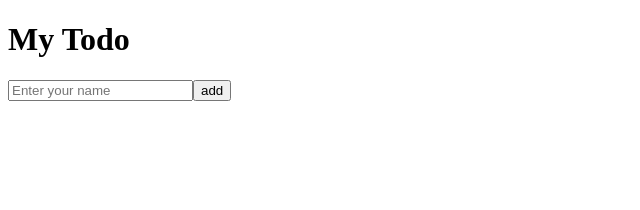
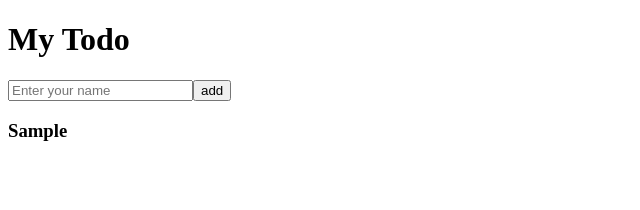
Before and after one commit to narayann7/mini-projects, a React (Create React App) app in the folder todo-app/: page / in a window 1280 px wide. Both pictures are taken after typing "Sample" into the empty fields and a click on the button "add". Shown: the top 210 px of the page, without its empty margins (0-640 px from the left). Built offline with nearby package versions, Linux system fonts and the light colour scheme.

Commit message:
bug-fixes

```diff
--- a/todo-app/package.json
+++ b/todo-app/package.json
@@ -8,6 +8,7 @@
     "@testing-library/user-event": "^13.5.0",
     "react": "^18.0.0",
     "react-dom": "^18.0.0",
+    "react-icons": "^4.3.1",
     "react-scripts": "5.0.1",
     "web-vitals": "^2.1.4"
   },
--- a/todo-app/src/components/forms.js
+++ b/todo-app/src/components/forms.js
@@ -1,18 +1,15 @@
 import React, { useState } from 'react'
 
-function TodoForm(porps) {
+function TodoForm(props) {
 
     const [input, setInput] = useState('');
 
     const handleSubmit = (e) => {
         e.preventDefault();
-
-        // props.onSubmit({
-        //     id: Math.floor(Math.random() * 1000),
-        //     text: input
-        // });
-
-
+        props.onSubmit({
+            id: Math.floor(Math.random() * 1000),
+            text: input
+        });
         setInput('');
     }
 
--- a/todo-app/src/components/todo.js
+++ b/todo-app/src/components/todo.js
@@ -1,9 +1,16 @@
 import React from 'react'
 
-function todo() {
-  return (
-    <div>todo</div>
-  )
+function Todo({ todos, removeTodo }) {
+  return todos.map((todo, index) => (
+
+    <div key={todo.id} >
+
+      <h3>{todo.text}</h3>
+
+
+
+    </div>
+  ));
 }
 
-export default todo
+export default Todo
--- a/todo-app/src/components/todo_list.js
+++ b/todo-app/src/components/todo_list.js
@@ -1,9 +1,23 @@
 import React, { useState } from 'react'
 import TodoForm from './forms'
+import Todo from './todo'
 
 function Todo_list() {
 
-    const addTodo = (todo) => { }
+
+    const [todos, setTodos] = useState([])
+
+    const addTodo = (todo) => {
+        const newTodos = [...todos, todo]
+        setTodos(newTodos)
+        console.log(...todos)
+    }
+    const removeTodo = (index) => {
+// console.log(todos[index]);
+        todos.splice(index, 1)
+        setTodos(todos)
+        console.log(...todos);
+    }
 
     return (
 
@@ -12,6 +26,7 @@ function Todo_list() {
                 My Todo
             </h1>
             <TodoForm onSubmit={addTodo} />
+            <Todo todos={todos} removeTodo={removeTodo} />
         </div>
     )
 }
```
Also changed, not shown: 1 other file (tests, documents, lock files or other folders).
